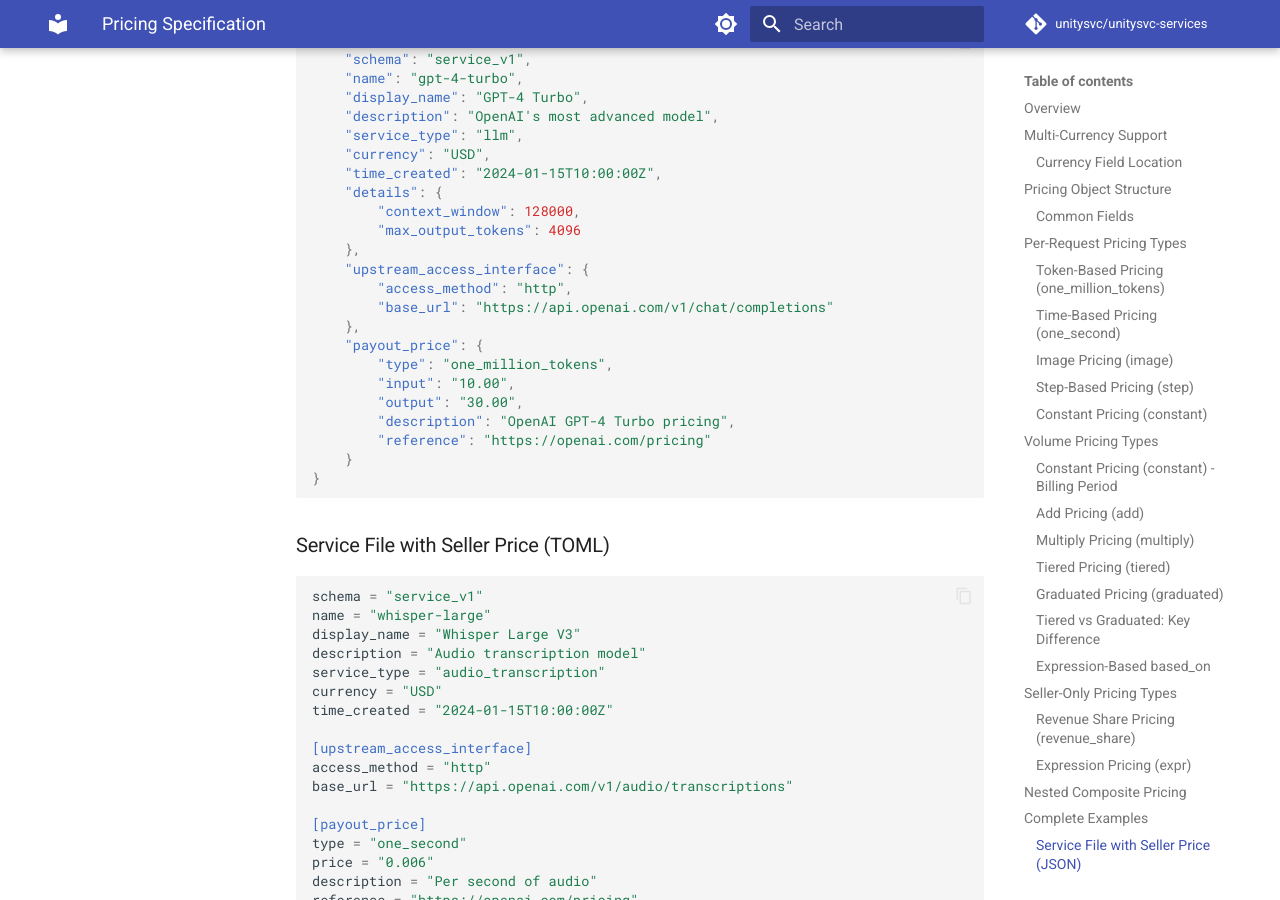
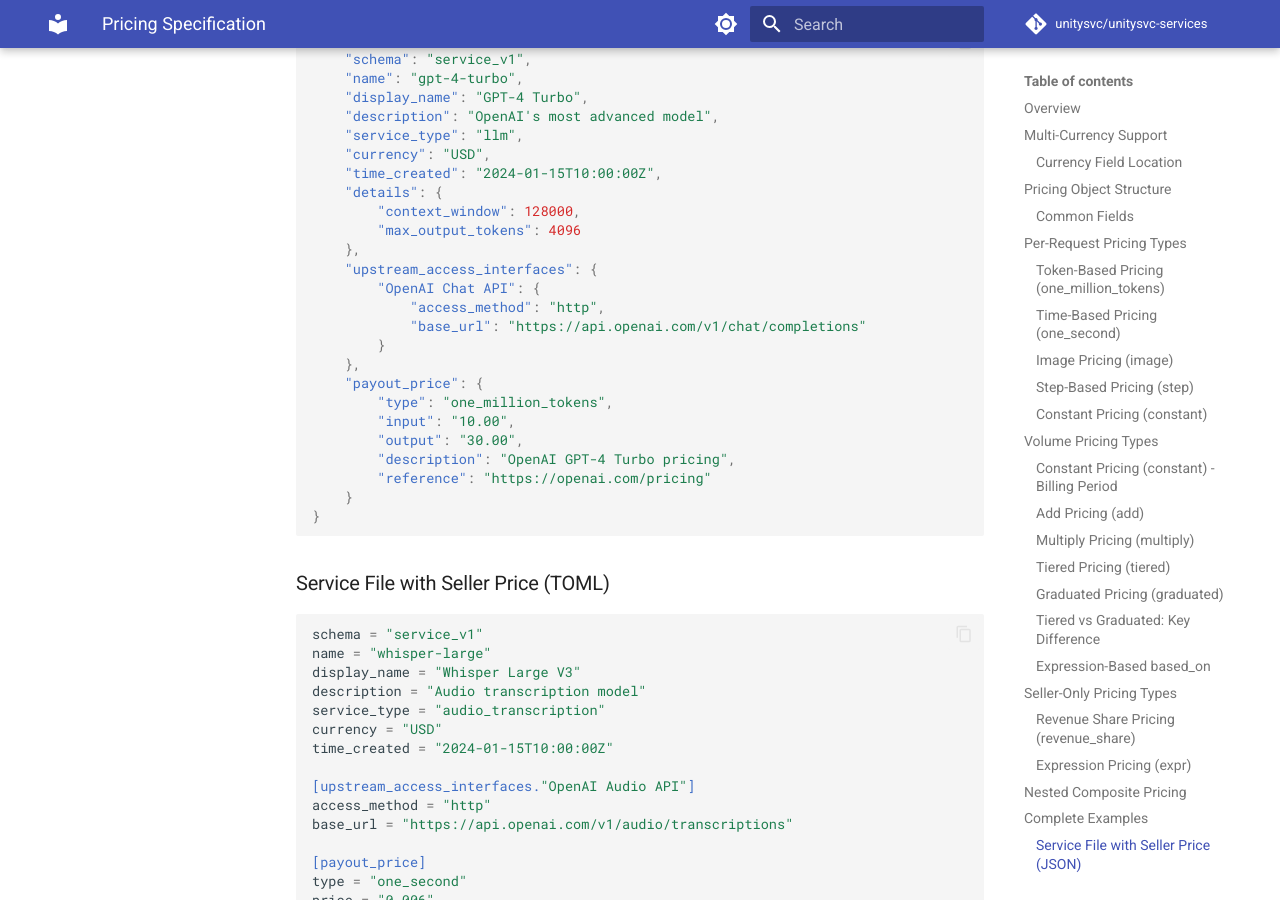
Before and after one commit to unitysvc/unitysvc-services, an MkDocs documentation site: the page built from docs/pricing.md, in a window 1280 px wide and 900 px high, scrolled down 16882 px. Built offline with MkDocs 1.6.1 and Material for MkDocs 9.7.7, drawn with Linux system fonts in a browser that asks for light colours; comment, search, counter and statistics services are not loaded; some of the changed text lies outside the part shown.

Commit message:
Update documentation for upstream_access_interfaces rename
- file-schemas.md: Updated required fields table and TOML example
- pricing.md: Updated JSON and TOML examples
- tests/example_data/README.md: Updated schema field descriptions
- test.py: Fixed load_provider_credentials to use dict format

Co-Authored-By: Claude Opus 4.5 <noreply@anthropic.com>

```diff
--- a/docs/pricing.md
+++ b/docs/pricing.md
@@ -727,9 +727,11 @@ Composite pricing types can be nested for complex scenarios:
         "context_window": 128000,
         "max_output_tokens": 4096
     },
-    "upstream_access_interface": {
-        "access_method": "http",
-        "base_url": "https://api.openai.com/v1/chat/completions"
+    "upstream_access_interfaces": {
+        "OpenAI Chat API": {
+            "access_method": "http",
+            "base_url": "https://api.openai.com/v1/chat/completions"
+        }
     },
     "payout_price": {
         "type": "one_million_tokens",
@@ -752,7 +754,7 @@ service_type = "audio_transcription"
 currency = "USD"
 time_created = "2024-01-15T10:00:00Z"
 
-[upstream_access_interface]
+[upstream_access_interfaces."OpenAI Audio API"]
 access_method = "http"
 base_url = "https://api.openai.com/v1/audio/transcriptions"
 
@@ -804,9 +806,11 @@ description = "Premium access with priority support"
         "max_resolution": "2048x2048",
         "supported_formats": ["PNG", "JPEG", "WEBP"]
     },
-    "upstream_access_interface": {
-        "access_method": "http",
-        "base_url": "https://api.provider.com/v1/images/generate"
+    "upstream_access_interfaces": {
+        "Image Generation API": {
+            "access_method": "http",
+            "base_url": "https://api.provider.com/v1/images/generate"
+        }
     },
     "payout_price": {
         "type": "image",
```
Also changed, not shown: docs/file-schemas.md (+8 -8 lines), 2 other files.
